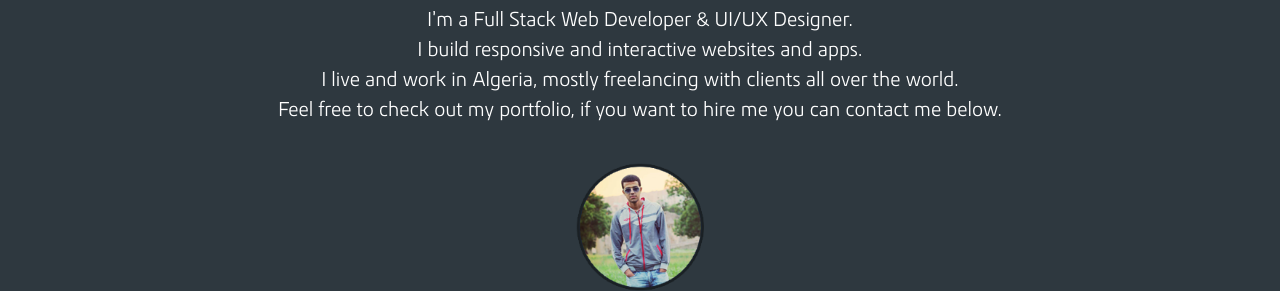
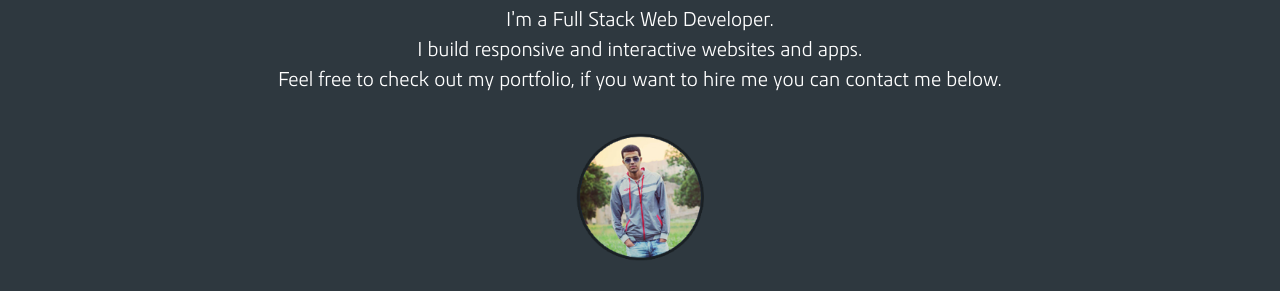
Before and after one commit to lamsif/lamsif.github.io, a plain HTML site: page index.html in a window 1280 px wide. Shown: the part 268-559 px from the top of the page. Drawn offline with nearby package versions, Linux system fonts and the light colour scheme.

Commit message:
Update index.html

```diff
--- a/index.html
+++ b/index.html
@@ -1,11 +1,11 @@
 <!DOCTYPE html>
 <html>
     <head>
-        <title>Lamraoui Sifeddine | Full Stack Web Developer & UI/UX Designer</title>
+        <title>Lamraoui Sifeddine | Full Stack Web Developer</title>
         <meta charset="utf-8">
         <meta name="viewport" content="width=device-width, initial-scale=1.0, maximum-scale=1.0" />
         <meta name="keywords" content="lamraoui, sifeddine, lamraoui sifeddine, portfolio, developer, designer, web, web developer, full stack, full stack developer, front-end, front-end developer, back-end, back-end developer, ui, ux, ui/ux" />
-        <meta name="description" content="Portfolio of Lamraoui Sifeddine, a Full Stack Web Developer and UI/UX Designer" />
+        <meta name="description" content="Portfolio of Lamraoui Sifeddine, a Full Stack Web Developer" />
 		<meta name="author" content="Lamraoui Sifeddine" />
         <!-------------------------------------->
         <script src="https://ajax.googleapis.com/ajax/libs/jquery/3.1.1/jquery.min.js"></script>
@@ -83,9 +83,8 @@
                 <div class="row">
                     <div class="col-xs-offset-1 col-xs-10 col-sm-offset-2 col-sm-8">
                         <div class="aboutInfo">
-                            <p>I’m a Full Stack Web Developer & UI/UX Designer.<p/>
+                            <p>I’m a Full Stack Web Developer.<p/>
                             <p>I build responsive and interactive websites and apps.<p/>
-                            <p>I live and work in Algeria, mostly freelancing with clients all over the world.<p/>
                             <p>Feel free to check out my portfolio, if you want to hire me you can contact me below.</p>
                         </div>
                     </div>
```
